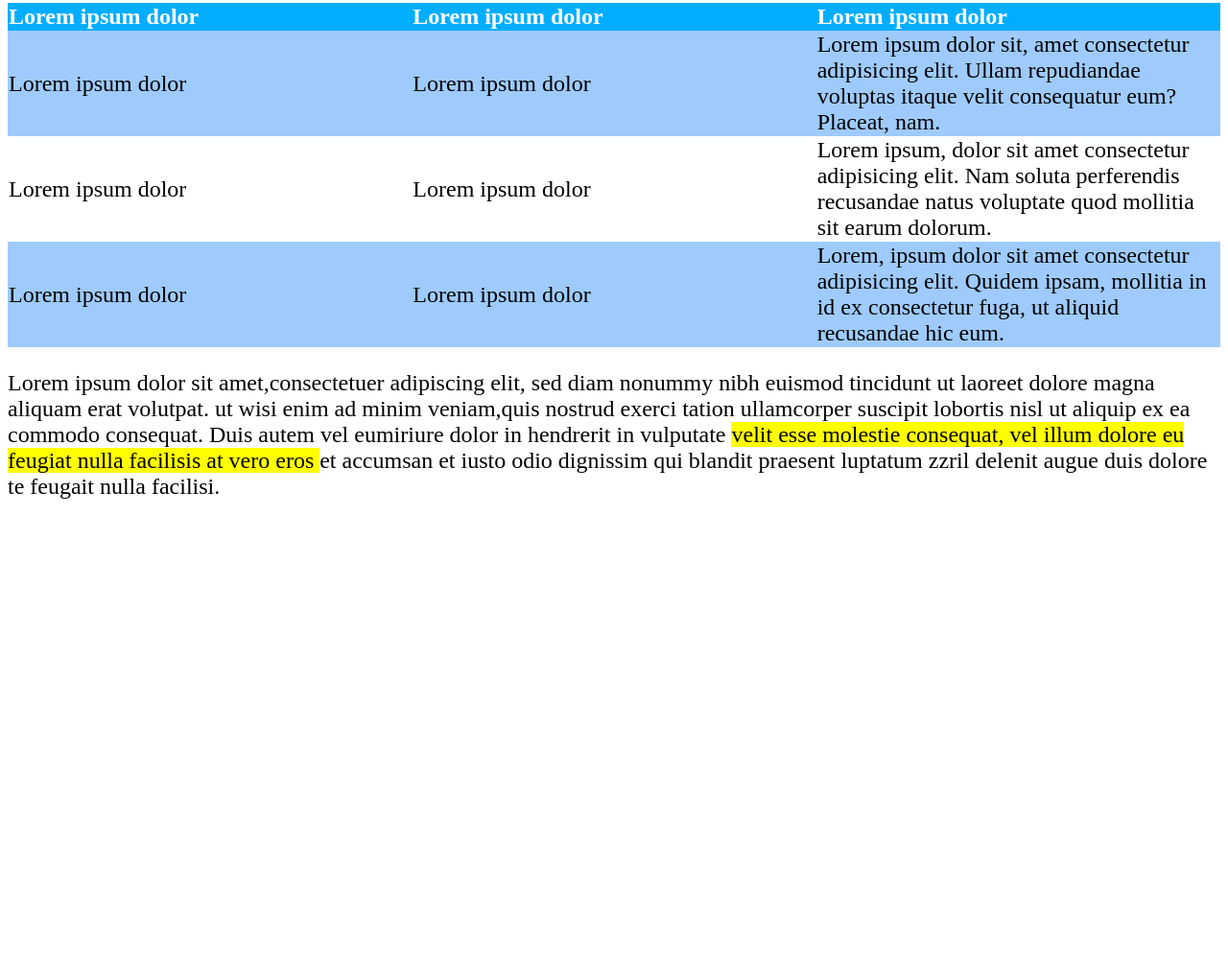
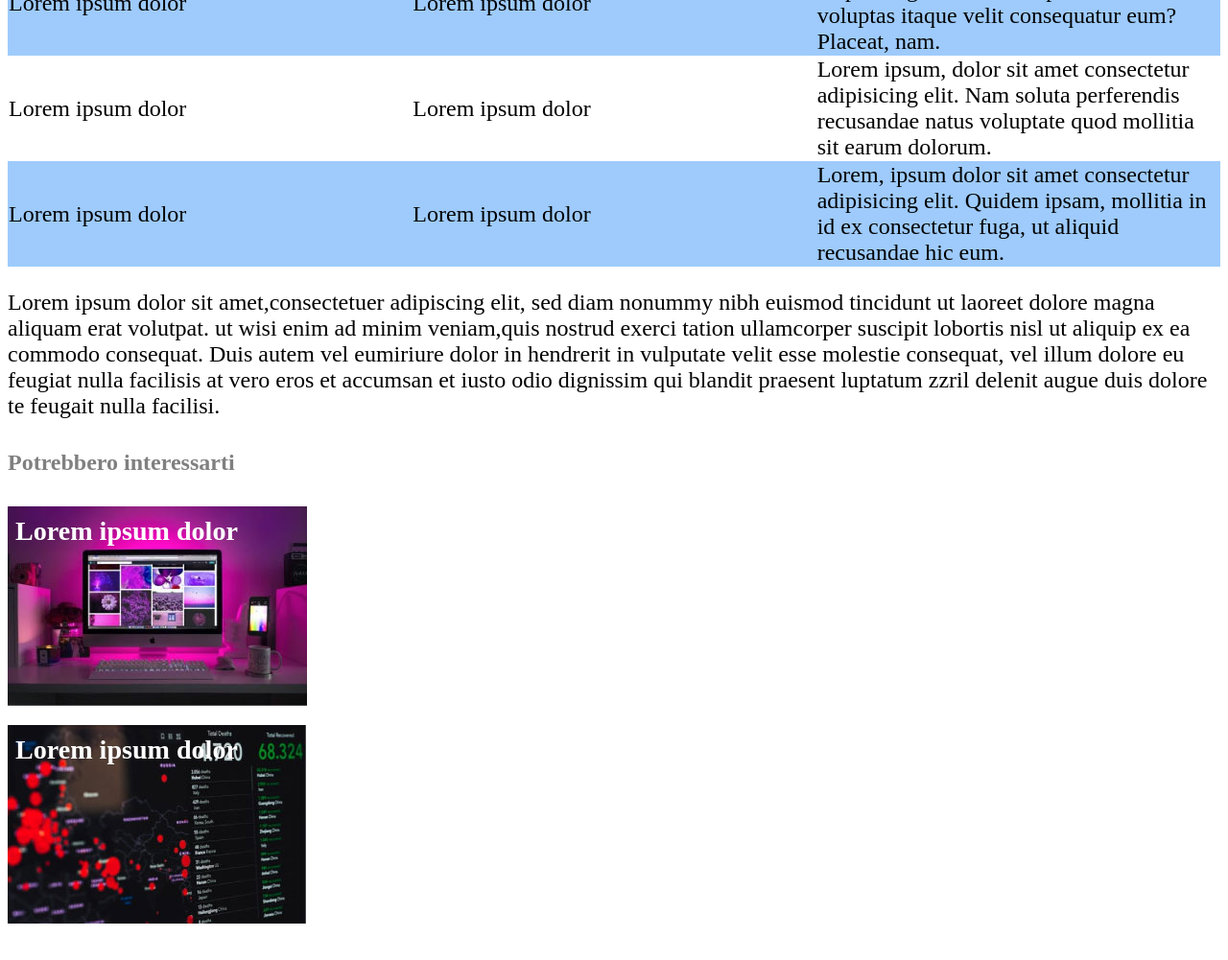
Before and after one commit to Pier98Sa/html-css-booleaner, a plain HTML site: page index.html in a window 1280 px wide. Shown: the part 1532-2533 px from the top of the page at 96% size. Before the commit the page ends 2077 px from the top, so only its background shows below. Drawn offline with Linux system fonts and the light colour scheme.

Commit message:
esercizio finito e validato con w3

```diff
--- a/index.html
+++ b/index.html
@@ -30,7 +30,7 @@
           <p class="testo-image">1st photo: John S. and James L. Knight Foundation, by Scott Henrichsen <br> 2nd Photo: Wikimedia, by Paul Clarke</p>
         </div>
         <!-- Prima sezione dell'articolo-->
-        <section>
+        <div>
             <p>Lorem ipsum dolor sit amet,consectetuer adipiscing elit, sed diam nonummy nibh euismod tincidunt ut laoreet dolore magna aliquam erat volutpat. ut wisi enim ad minim veniam,quis nostrud <span>exerci tation ullamcorper suscipit lobortis nisl ut aliquip ex ea commodo consequat</span>. Duis autem vel eumiriure dolor in hendrerit in vulputate velit esse molestie consequat, vel illum dolore eu feugiat nulla facilisis at vero eros et accumsan et iusto odio dignissim qui blandit praesent luptatum zzril delenit augue duis dolore te feugait nulla facilisi.</p>
             <ul>
                 <li>
@@ -43,7 +43,7 @@
                     <p>Lorem ipsum dolor sit amet, cons ectetur adipisicing elit, sed diam nonummy nibh euismod tincidunt ut laoreet dolore magna aliquam erat volutpat.</p>
                 </li>
             </ul>
-        </section>
+        </div>
         <!-- Aggiunta tabella-->
 
         <table>
@@ -113,19 +113,18 @@
             </tfoot>
         </table>
 
-        <section>
+        <div>
             <p>Lorem ipsum dolor sit amet,consectetuer adipiscing elit, sed diam nonummy nibh euismod tincidunt ut laoreet dolore magna aliquam erat volutpat. ut wisi enim ad minim veniam,quis nostrud exerci tation ullamcorper suscipit lobortis nisl ut aliquip ex ea commodo consequat. Duis autem vel eumiriure dolor in hendrerit in vulputate <span> velit esse molestie consequat, vel illum dolore eu feugiat nulla facilisis at vero eros </span>et accumsan et iusto odio dignissim qui blandit praesent luptatum zzril delenit augue duis dolore te feugait nulla facilisi.</p>
-        </section>
-
-
-
-
-
-
+        </div>
 
     </main>
 
     <footer>
+        <h4 class="titolo-footer">Potrebbero interessarti</h4>
+        <h3 class="scritta-foto1">Lorem ipsum dolor</h3>
+        <h3 class="scritta-foto2">Lorem ipsum dolor</h3>
+
+
 
     </footer>
 
--- a/style.css
+++ b/style.css
@@ -46,7 +46,12 @@ margin-top: 0%;
 ul{
 margin-top: 70px;
 }
+
+li{
+    line-height: 0px;
+}
 table{
+    margin-top: 75px;
     border-collapse: collapse;
     border-spacing: 0;
 }
@@ -69,3 +74,31 @@ td{
 section span{
     background-color: #ffff00;
 }
+.titolo-footer{
+    color: #808080;
+}
+
+footer img{
+    display: block;
+    padding-bottom: 15px;
+}
+.scritta-foto1{
+    margin: 0px;
+    padding-top: 10px;
+    padding-left: 8px;
+    background-image: url(./img/monitor.jpg);
+    background-repeat: no-repeat;
+    color: #FFFFFF;
+    width: 312px;
+    height: 208px;
+  }
+  .scritta-foto2{
+    margin-top: 10px;
+    padding-top: 10px;
+    padding-left: 8px;
+    background-image: url(./img/graph.jpg);
+    background-repeat: no-repeat;
+    color: #FFFFFF;
+    width: 312px;
+    height: 208px;
+  }
```
